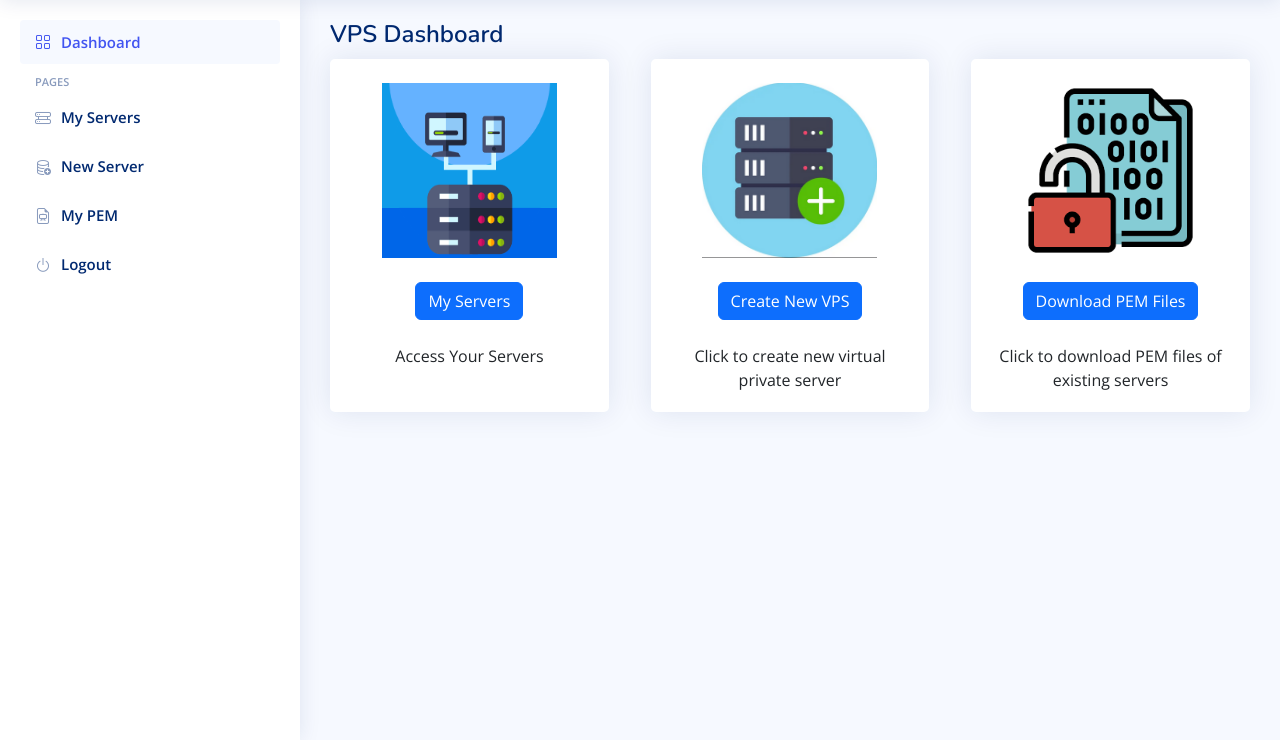
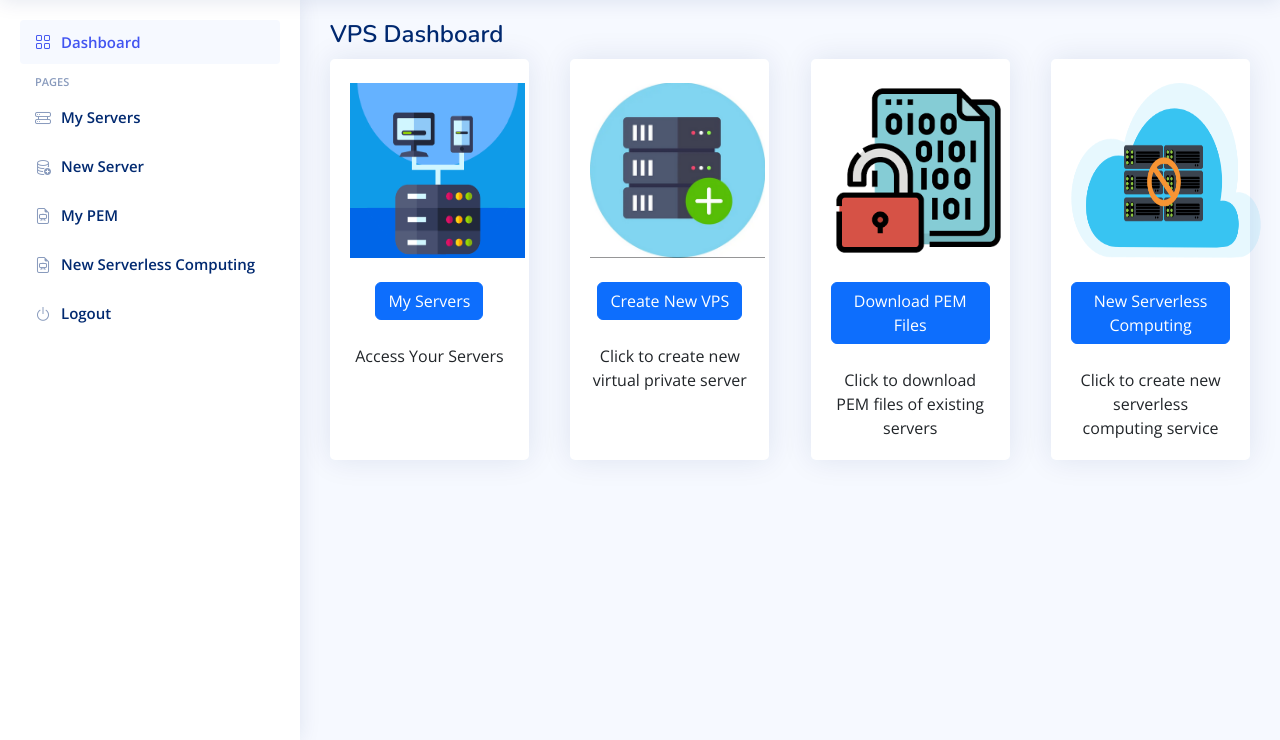
Before and after one commit to tanishq0917t/CloudOnTips, a Flask app: page / in a window 1280 px wide. Shown: the part 60-800 px from the top of the page. Run offline with Flask 3, Linux system fonts and the light colour scheme; the visitor is signed in with stand-in values (Sample User, id 1); some libraries are stand-ins or nearby versions.

Commit message:
Creating new serverless computing feature

```diff
--- a/sendMail.py
+++ b/sendMail.py
@@ -7,7 +7,7 @@ class SendMail:
             cls._instance = super().__new__(cls, *args, **kwargs)
         return cls._instance
     def mail(cls,user,subj,bdy,file=None):
-        yag = yagmail.SMTP('EMAIL ID', 'APP PASSWORD')
+        yag = yagmail.SMTP('**', '**')
         recipient = user
         subject = subj
         body = bdy
--- a/templates/dashboard.html
+++ b/templates/dashboard.html
@@ -158,6 +158,13 @@
       </li><!-- End Register Page Nav -->
 
       <li class="nav-item">
+        <a class="nav-link collapsed" href="/serverless">
+          <i class="bi bi-file-earmark-easel"></i>
+          <span>New Serverless Computing</span>
+        </a>
+      </li><!-- End Register Page Nav -->
+
+      <li class="nav-item">
         <a class="nav-link collapsed" href="/logout">
           <i class="bi bi-power"></i>
           <span>Logout</span>
@@ -206,6 +213,17 @@
             <center>Click to download PEM files of existing servers</center>
           </div>
         </div>
+        &nbsp;&nbsp;&nbsp;&nbsp;&nbsp;&nbsp;&nbsp;&nbsp;&nbsp;&nbsp;
+        <div class="card" style="width: 18rem;">
+          <div class="card-body">
+            <br>
+            <center><img src="{{ url_for('static', filename='assets/img/serverless-computing.png') }}" height="175px" width="190px">
+            </center><br>
+            <center><button type="button" class="btn btn-primary" onclick="goToNewServerlessComputing()">New Serverless Computing</button><br><br>
+            </center>
+            <center>Click to create new serverless computing service</center>
+          </div>
+        </div>
         <input type="hidden" id="dname" value="{{name}}">
       </div>
     </section>
```
Also changed, not shown: static/assets/img/serverless-computing.png (added), 1 other file.
